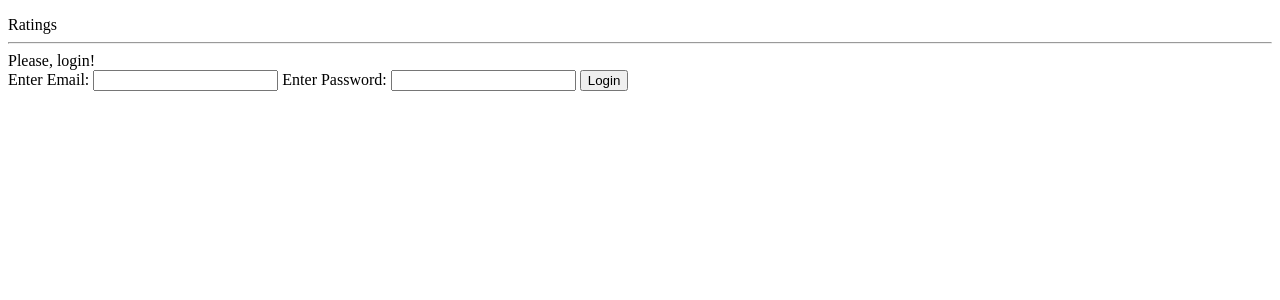
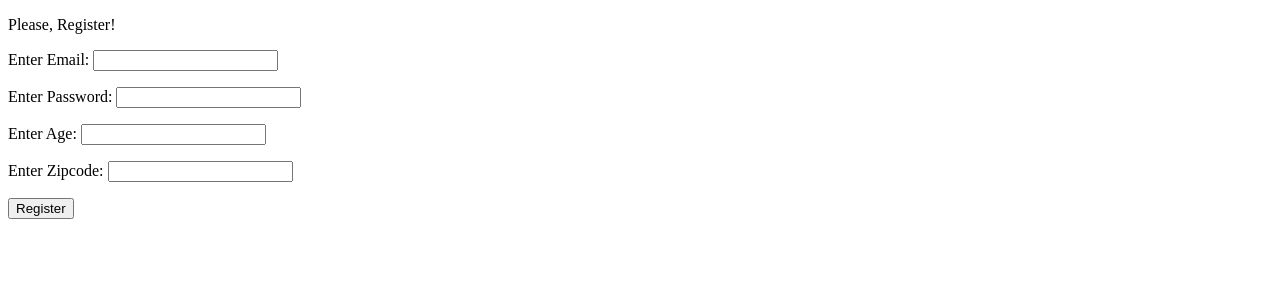
Before and after one commit to kemily/lab-ratings, a Flask app: page /register in a window 1280 px wide. Shown: the top 300 px of the page. Run offline with Flask 2, Linux system fonts and the light colour scheme.

Commit message:
Finished user details, login and logout route

```diff
--- a/server.py
+++ b/server.py
@@ -32,6 +32,16 @@ def user_list():
     users = User.query.all()
     return render_template("user_list.html", users=users)
 
+@app.route("/users/<user_id>")
+def show_user(user_id):
+    """Show information of the chosen user."""
+
+    user = User.query.filter_by(user_id=user_id).first()
+
+    return render_template("user_info.html", user=user)
+
+
+
 @app.route("/register", methods=['GET'])
 def register_form():
     """Show page for the register form."""
@@ -42,6 +52,36 @@ def register_form():
 
 @app.route("/register", methods=['POST'])
 def register_process():
+    """Action for a register form."""
+
+    email = request.form.get('email')
+    password = request.form.get('password')
+    age = request.form.get('age')
+    zipcode = request.form.get('zipcode')
+
+    new_user = User(email=email,
+                    password=password,
+                    age=age,
+                    zipcode=zipcode)
+
+    db.session.add(new_user)
+
+    db.session.commit()
+
+    flash("You are registered successfully!!!")
+    return redirect("/")
+
+
+@app.route("/login", methods=['GET'])
+def login_form():
+    """Show page for the login form."""
+
+    return render_template("login_form.html")
+
+
+
+@app.route("/login", methods=['POST'])
+def login_process():
     """Action for a login form."""
 
     email = request.form.get('email')
@@ -50,26 +90,23 @@ def register_process():
     current_user = User.query.filter_by(email = email).first()
 
     if current_user:
-        if email != current_user.email:
-            flash('Invalid credentials')
+        if current_user.password == password:
+            session["current_user"] = email
+            flash("You are successfully logged in")
+            return render_template("user_info.html", user=current_user)
         else:
-            if current_user.password == password:
-                session["current_user"] = email
-                flash("You are successfully logged in")
-                return redirect ("/")
-            else:
-                flash("Wrong password!")
-                return redirect("/register")
+            flash("Wrong password!")
+            return redirect("/login")
     else:
         flash("User not exist!")
-        return redirect("/register")
+        return redirect("/login")
 
 @app.route("/logout", methods=['GET'])
-def register_form():
+def user_logout():
     """Show logout page."""
 
     if session["current_user"]:
-        session.pop('current_user')
+        del session['current_user']
         flash("Logged out!")
     return redirect ("/")
 
@@ -78,6 +115,8 @@ if __name__ == "__main__":
     # point that we invoke the DebugToolbarExtension
     app.debug = True
 
+    app.jinja_env.auto_reload = True
+
     connect_to_db(app)
 
     # Use the DebugToolbar
--- a/templates/base.html
+++ b/templates/base.html
@@ -10,8 +10,12 @@
 </head>
 
 <body>
-  Ratings
-  <hr>
+
+    {% if "current_user" in session %}
+    <form action="/logout">
+        <input type="submit" value="Logout">
+    </form>
+    {% endif %}
 
   {% block content %} put your content here {% endblock %}
 
--- a/templates/register_form.html
+++ b/templates/register_form.html
@@ -1,14 +1,19 @@
 {% extends 'base.html' %}
 {% block content %}
 
-  <hi>Please, login!</h1>
+  <hi>Please, Register!</h1>
+  <br>
 
     <form action="/register" method="POST">
-        <label>Enter Email:
-           <input type="text" name="email"></label>
-        <label>Enter Password:
-           <input type="password" name="password"></label>
-        <input type="submit" value="Login">
+        <p><label>Enter Email:
+           <input type="text" name="email"></label></p>
+        <p><label>Enter Password:
+           <input type="password" name="password"></label></p>
+        <p><label>Enter Age:
+           <input type="number" name="age"></label></p>
+        <p><label>Enter Zipcode:
+           <input type="number" name="zipcode"></label></p>
+        <input type="submit" value="Register">
     </form>
 
 {% endblock %}
```
Also changed, not shown: templates/login_form.html (added, +14 -0 lines), templates/user_info.html (added, +18 -0 lines).
